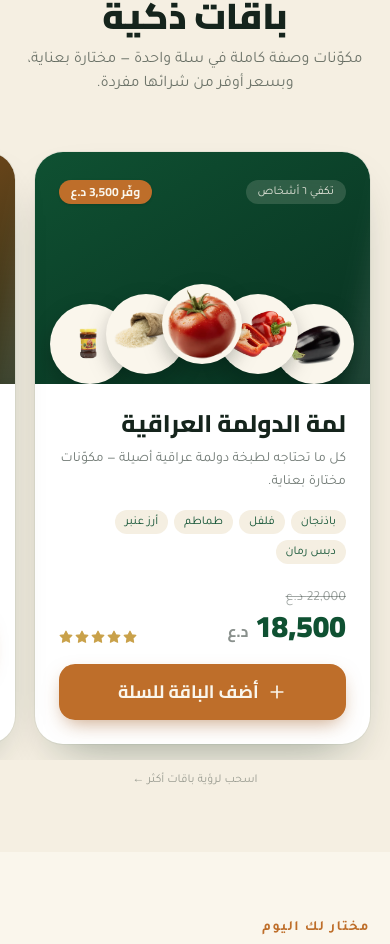
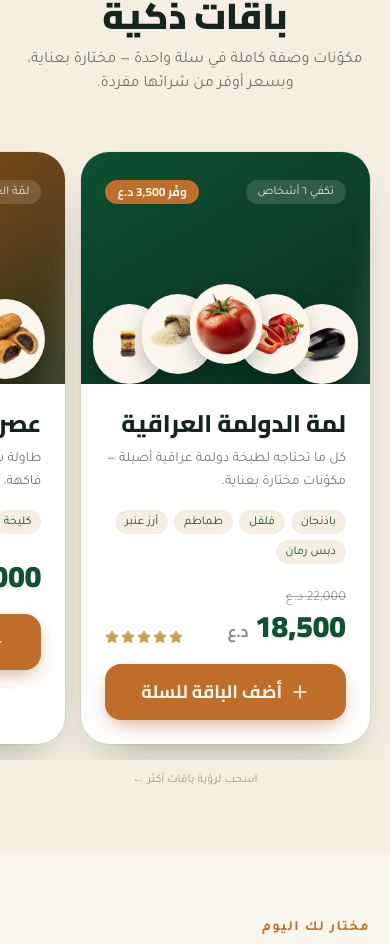
Before and after one commit to alinaser93/otlobha, a React (Vite) app: page / in a window 390 px wide. Shown: the part 986-1930 px from the top of the page. Built offline with nearby package versions, Linux system fonts and the light colour scheme.

Commit message:
Update BundleSection.jsx

```diff
--- a/src/components/BundleSection.jsx
+++ b/src/components/BundleSection.jsx
@@ -27,8 +27,10 @@ function BundleCard({ b, onAdd, fly }) {
 
   return (
     <motion.article
-      whileHover={{ y: -6 }}
-      className="group relative flex w-[86vw] max-w-sm shrink-0 snap-center flex-col overflow-hidden rounded-[28px] bg-white shadow-card ring-1 ring-brand-900/5 dark:bg-night-800 dark:ring-white/10 md:w-auto md:max-w-none"
+      whileHover={{ y: -6, scale: 1.04 }}
+      whileTap={{ scale: 1.03 }}
+      transition={{ type: 'spring', stiffness: 320, damping: 22 }}
+      className="group relative flex w-[74vw] max-w-[300px] shrink-0 snap-center flex-col overflow-hidden rounded-[28px] bg-white shadow-card ring-1 ring-brand-900/5 hover:z-20 focus-within:z-20 active:z-20 dark:bg-night-800 dark:ring-white/10 md:w-auto md:max-w-none"
     >
       {/* top: composed plate (already a dark emerald/copper gradient) */}
       <div
@@ -129,7 +131,7 @@ export default function BundleSection({ onAdd, fly }) {
           </p>
         </motion.div>
 
-        <div className="-mx-5 flex snap-x snap-mandatory gap-5 overflow-x-auto overflow-y-hidden px-5 py-4 no-scrollbar md:mx-0 md:grid md:grid-cols-3 md:gap-7 md:overflow-x-visible md:overflow-y-visible md:px-0 md:py-0">
+        <div className="-mx-5 flex snap-x snap-mandatory gap-4 overflow-x-auto overflow-y-hidden px-5 py-4 no-scrollbar md:mx-0 md:grid md:grid-cols-3 md:gap-5 md:overflow-x-visible md:overflow-y-visible md:px-0 md:py-0">
           {BUNDLES.map((b, i) => (
             <motion.div
               key={b.id}
```
